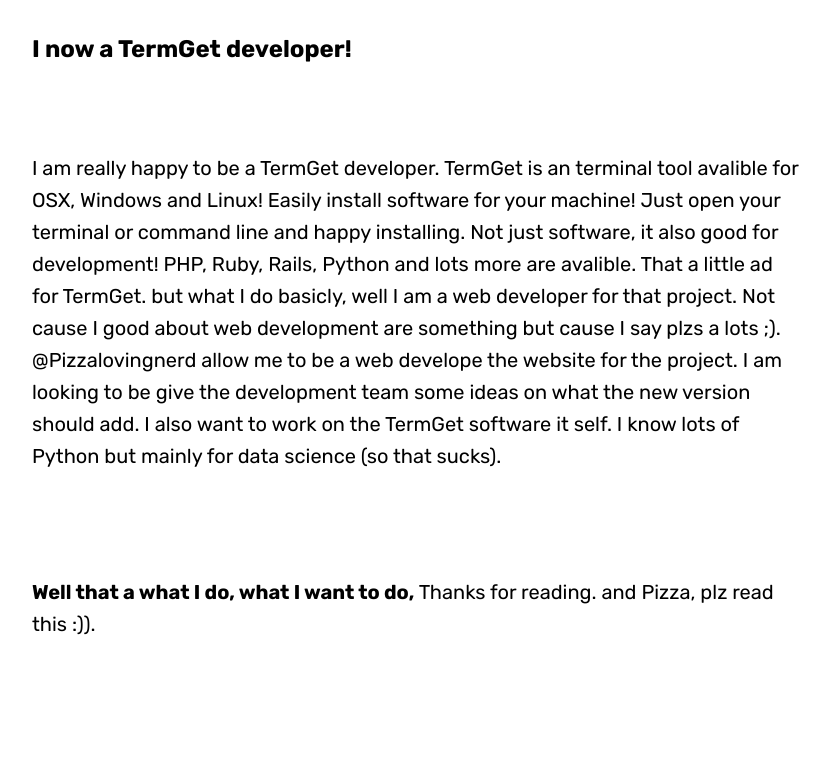
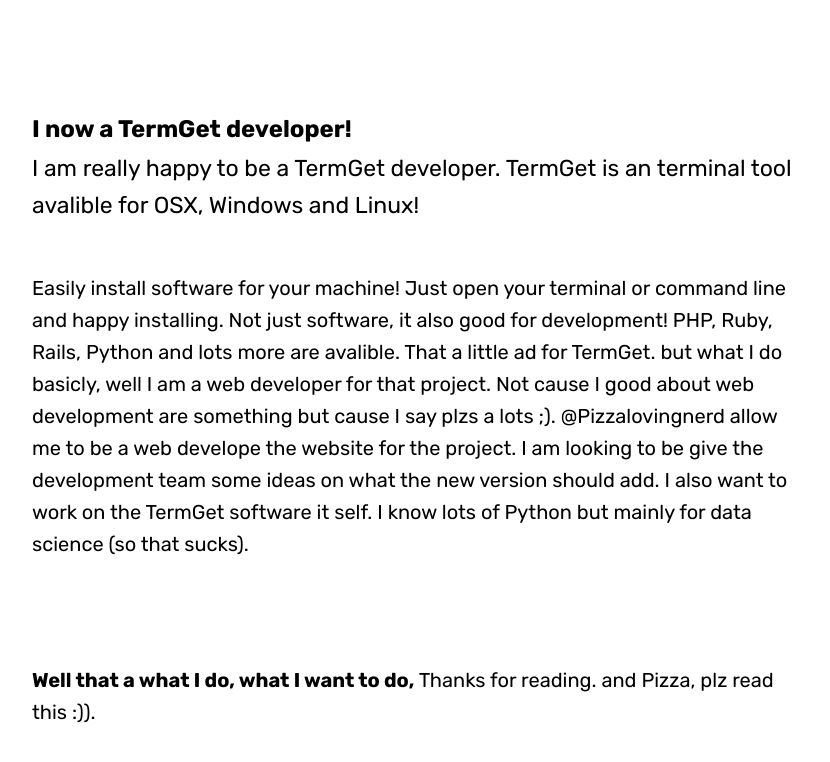
Before and after one commit to optimistguy/getprogrammed, a Jekyll site: the page built from _posts/2018-08-27-i-now-a-termget-developer.md, in a window 1280 px wide and 900 px high, scrolled down 882 px, cut to the strip 106-868 px from the top of the window. Shown: the whole strip, without its empty margins (224-1054 px from the left). Built offline with Jekyll 4.4.1, drawn with Linux system fonts in a browser that asks for light colours; some web fonts are replaced; comment, search, counter and statistics services are not loaded.

Commit message:
Update 2018-08-27-i-now-a-termget-developer.md

```diff
--- a/_posts/2018-08-27-i-now-a-termget-developer.md
+++ b/_posts/2018-08-27-i-now-a-termget-developer.md
@@ -7,11 +7,14 @@ hero: https://source.unsplash.com/random
 overlay: green
 published: true
 ---
+<hr>
+## I now a TermGet developer!
 
-## I now a TermGet developer!
-<hr>
 
-I am really happy to be a TermGet developer. TermGet is an terminal tool avalible for OSX, Windows and Linux! Easily install
+I am really happy to be a TermGet developer. TermGet is an terminal tool avalible for OSX, Windows and Linux!
+{: .lead}
+<!–-break-–>
+Easily install
 software for your machine! Just open your terminal or command line and happy installing. Not just software, it also good for
 development! PHP, Ruby, Rails, Python and lots more are avalible. That a little ad for TermGet. but what I do basicly, well I
 am a web developer for that project. Not cause I good about web development are something but cause I say plzs a lots ;).
```
